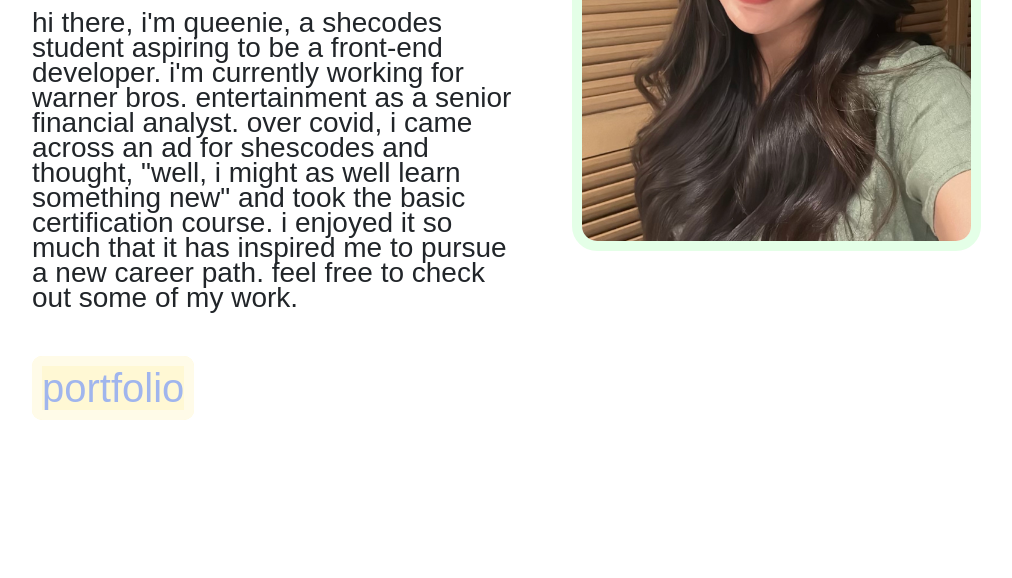
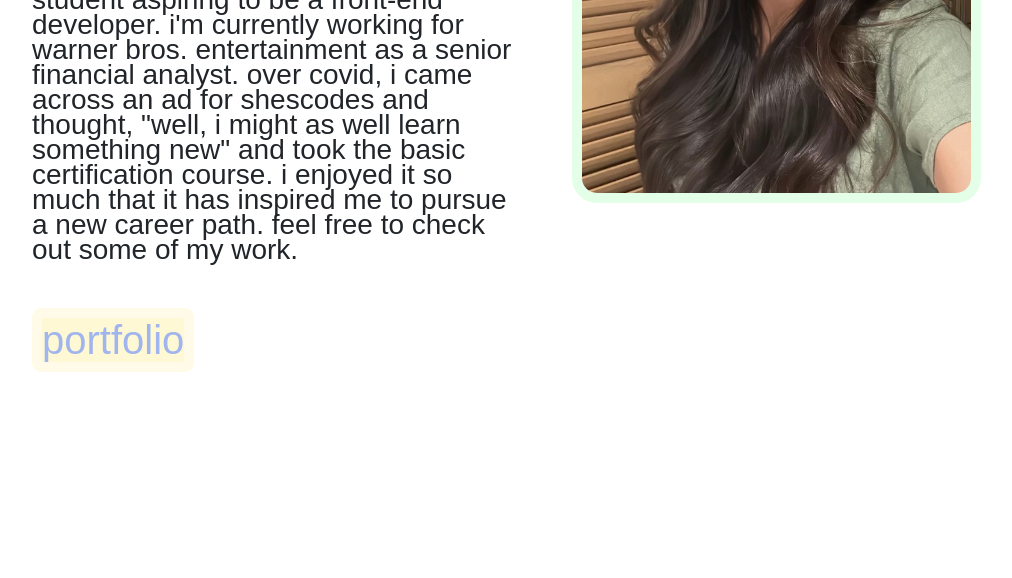
Before and after one commit to qnavarro/passion-project-shecodes, a plain HTML site: page about.html in a window 1280 px wide. Shown: the part 434-1012 px from the top of the page, without its empty margins (80-1092 px from the left). After the commit the page ends 964 px from the top, so only its background shows below. Drawn offline with nearby package versions, Linux system fonts and the light colour scheme; a web font is replaced by a local one.

Commit message:
updated about page

```diff
--- a/about.html
+++ b/about.html
@@ -20,7 +20,7 @@
 </head>
 
 <body>
-    <div class="about-hero container mt-5">
+    <div class="about-hero container">
         <div class="row">
             <div class="col-md-6">
                 <div class="about-section-content">
```
